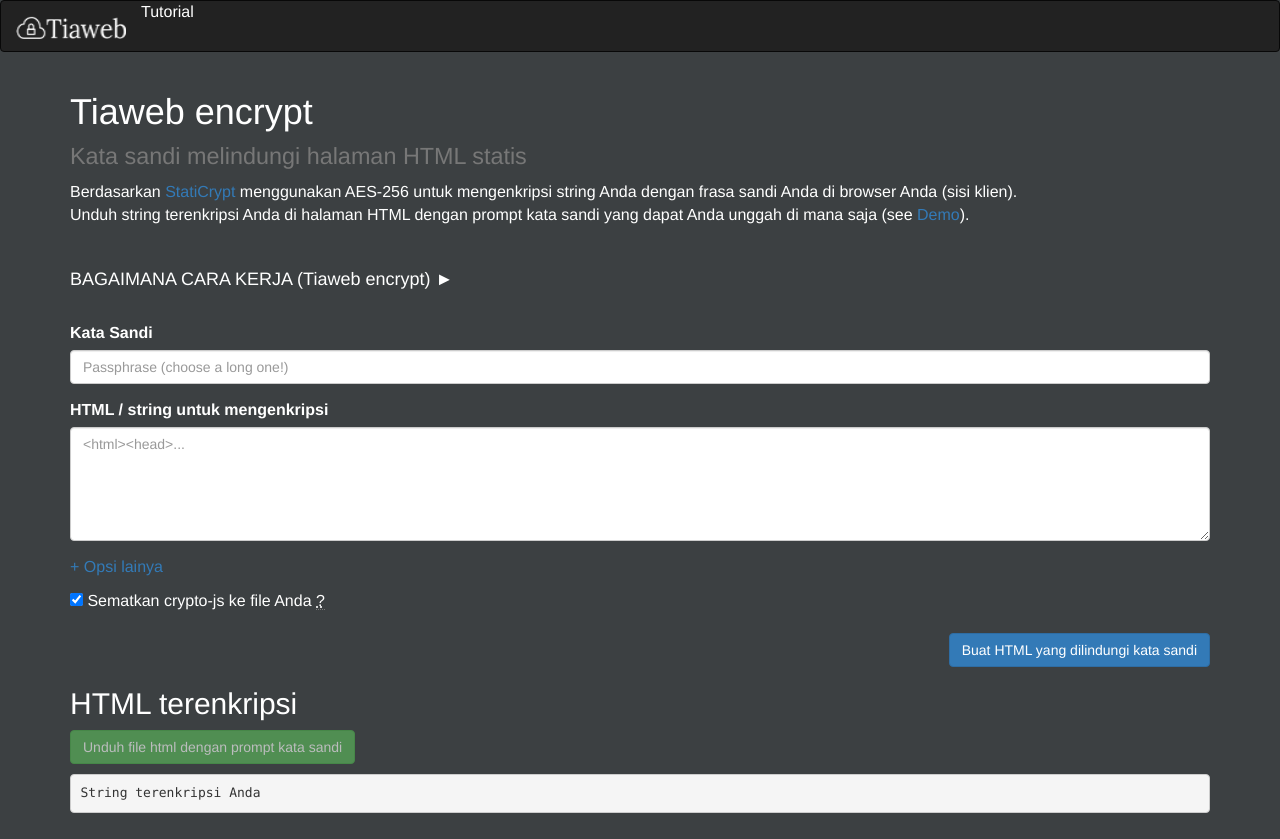
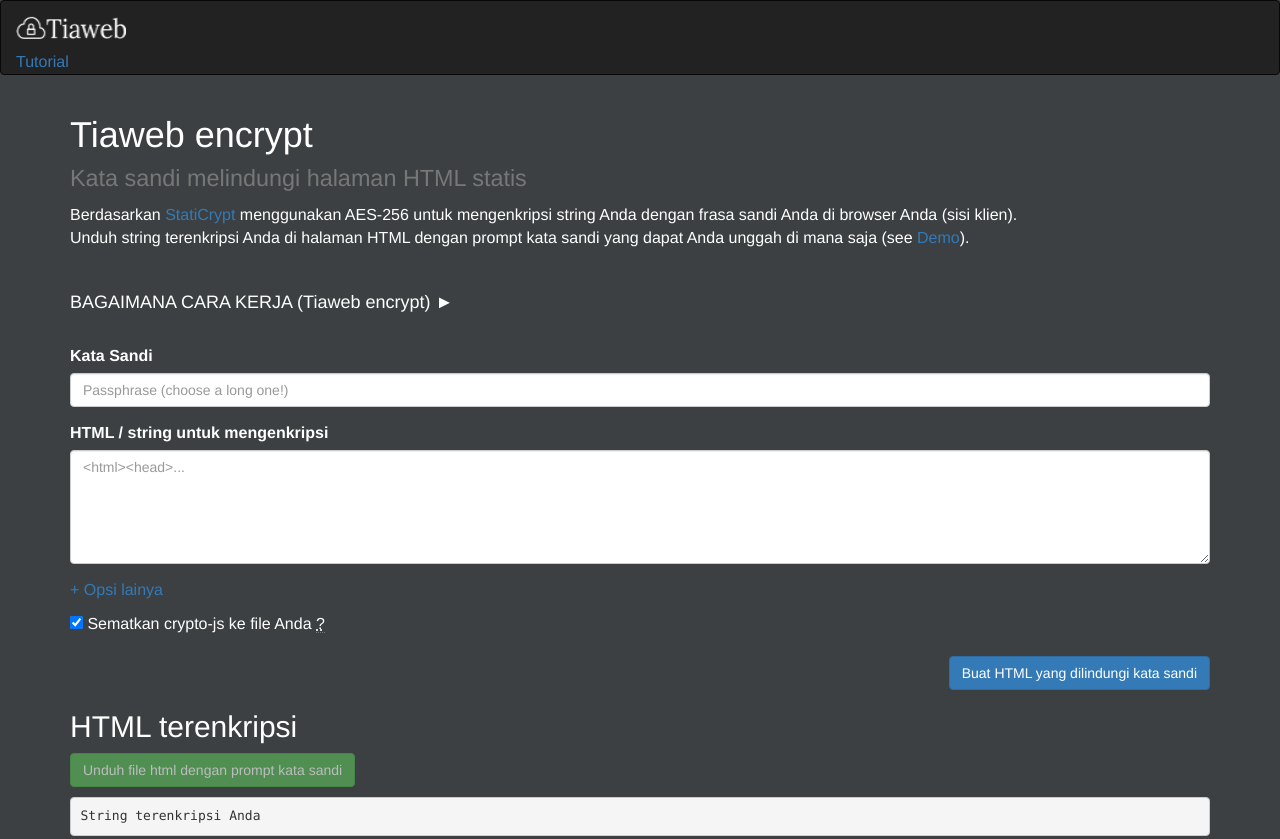
Before and after one commit to tiaweb/encrypt, a plain HTML site: page index.html in a window 1280 px wide. Shown: the top 839 px of the page. Drawn offline with nearby package versions, Linux system fonts and the light colour scheme; a script that the page names is missing.

Commit message:
Update index.html

```diff
--- a/index.html
+++ b/index.html
@@ -42,9 +42,7 @@
       <a class="navbar-brand" href="#">
         <img alt="Brand" src="https://tiaweb.github.io/encrypt/icons.png"width="110" height="23">
       </a>
-        <div class="pull-right">
-                    Tutorial
-                </div>
+        <div class="offset8"><a href="">Tutorial</a></div>
     </div>
   </div>
 </nav>
```
